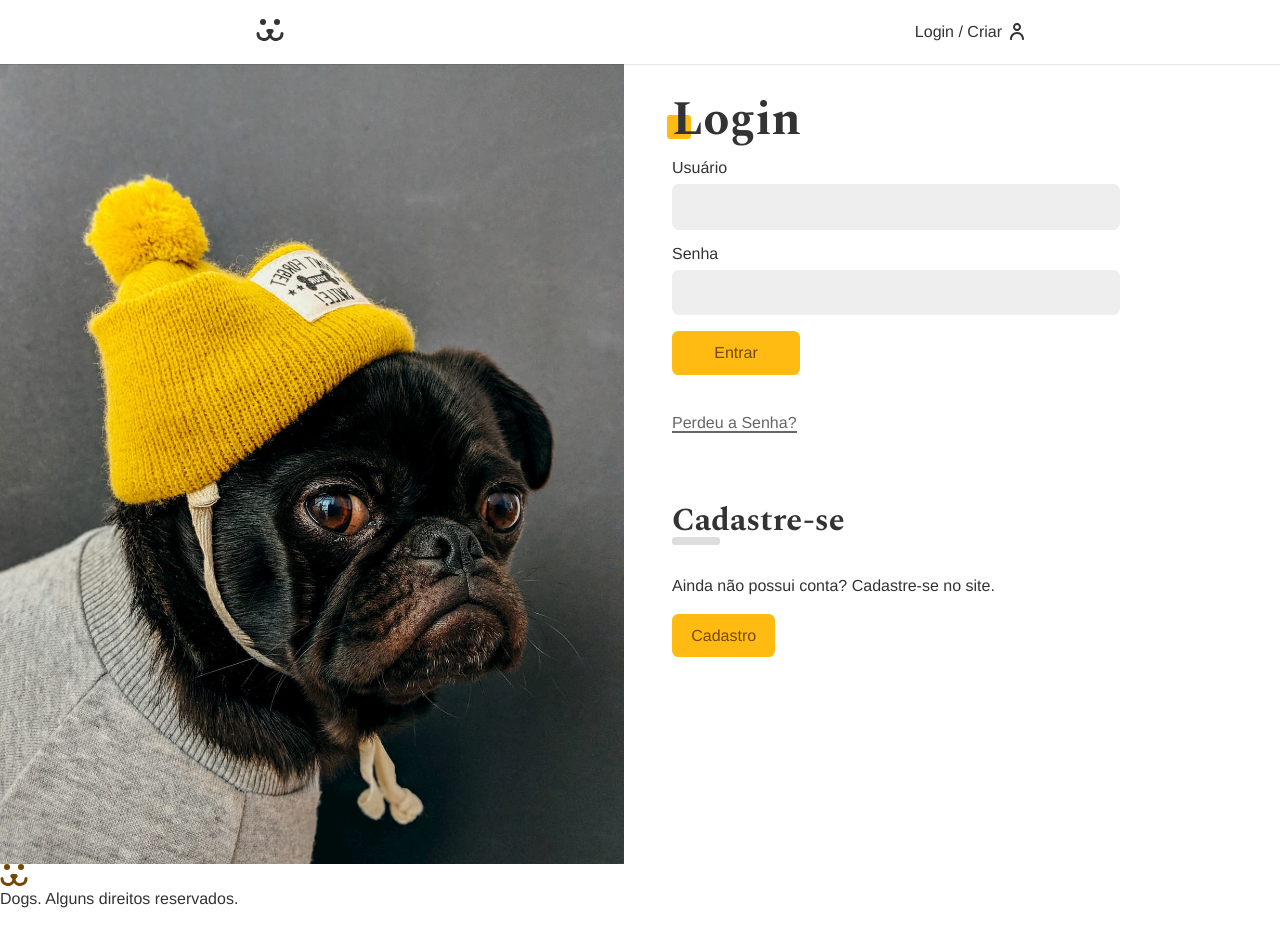
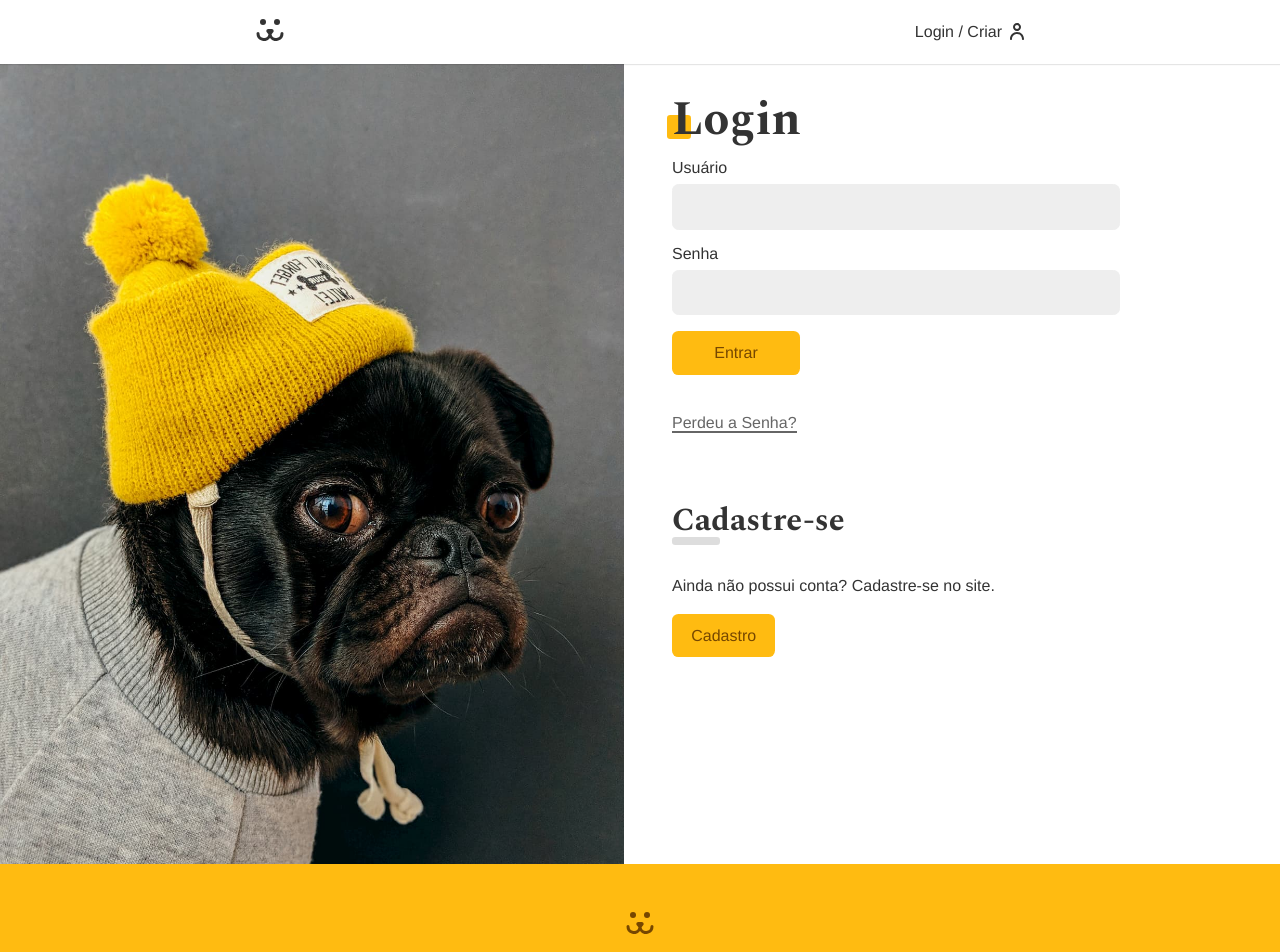
Before and after one commit to LucasMengue/dogs, a React (Create React App) app: page /login in a window 1280 px wide. Shown: the top 952 px of the page. Before the commit the page ends 908 px from the top, so only its background shows below. Built offline with nearby package versions, Linux system fonts and the light colour scheme.

Commit message:
styled Footer component

```diff
--- a/src/Components/Footer.module.css
+++ b/src/Components/Footer.module.css
@@ -0,0 +1,11 @@
+.footer {
+  background: #fb1;
+  padding: 3rem 1rem 0 1rem;
+  height: 10rem;
+  text-align: center;
+  color: #764701;
+}
+
+.footer p {
+  margin-top: 1rem;
+}
```
